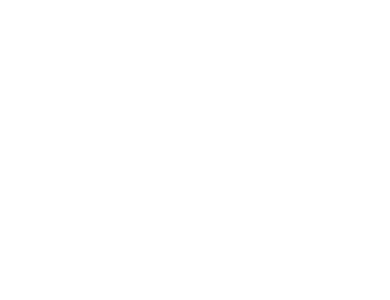
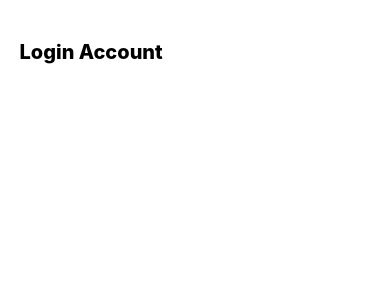
Before and after one commit to TDMinhNhat/travelling-mobile-app-repo, a React Native app in the folder travelling-app-fe/: screen / in a window 390 px wide. Shown: the top 300 px of the page. Built offline with nearby package versions, Linux system fonts and the light colour scheme.

Commit message:
display header in Login screen

```diff
--- a/travelling-app-fe/src/screens/LoginScreen.tsx
+++ b/travelling-app-fe/src/screens/LoginScreen.tsx
@@ -1,11 +1,18 @@
 import React from "react";
-import { SafeAreaView } from "react-native";
+import { SafeAreaView, Text, View } from 'react-native';
+import LoginStyle from "../style/LoginStyle";
 
 export default function () {
 
     return (
-        <SafeAreaView>
-
+        <SafeAreaView style={LoginStyle.container}>
+            <View style={{width: "90%"}}>
+                <View style={{marginTop: 40}}>
+                    <Text style={{fontWeight: 800, fontSize: 20}}>Login Account</Text>
+                </View>
+                <View></View>
+                <View></View>
+            </View>
         </SafeAreaView>
     )
 }
--- a/travelling-app-fe/src/style/LoginStyle.tsx
+++ b/travelling-app-fe/src/style/LoginStyle.tsx
@@ -1,8 +1,11 @@
-import { StyleSheet } from "react-native";
+import { StatusBar, StyleSheet } from "react-native";
 
 export default StyleSheet.create({
     container: {
         width: "100%",
-        height: "100%"
+        height: "100%",
+        marginTop: StatusBar.currentHeight,
+        flex: 1,
+        alignItems: "center"
     }
 })
```
